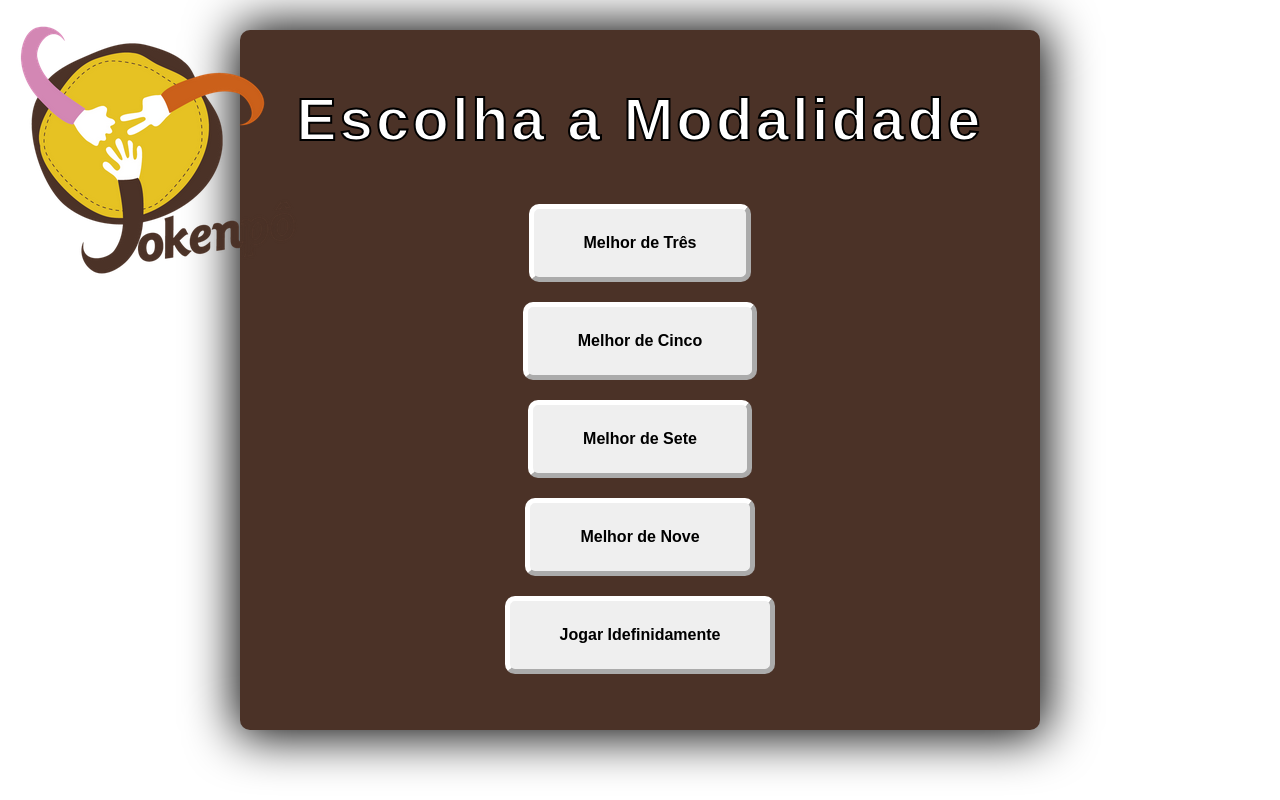
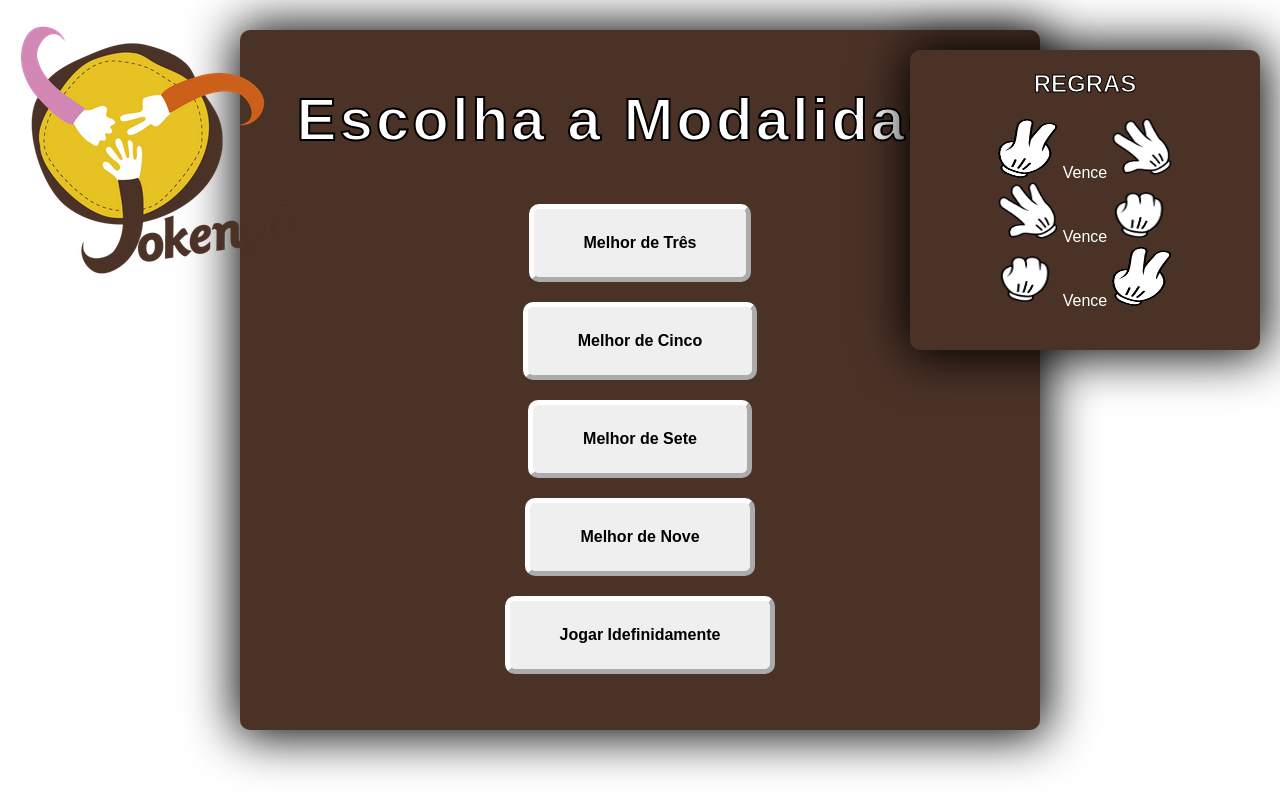
Before and after one commit to lucasdlb17/Jokenpo, a plain HTML site: page index.html in a window 1280 px wide. Drawn offline with Linux system fonts and the light colour scheme.

Commit message:
Add files via upload

```diff
--- a/estilo.css
+++ b/estilo.css
@@ -15,7 +15,26 @@ body {
 	box-shadow: 1px 1px 50px 5px black;
 	padding: 50px;
 	box-sizing: border-box;
-
+}
+.regras {
+	position: absolute;
+	right: 0;
+	margin: 20px;
+	width: 350px;
+	height: 300px;
+	background-color: #4b3227;
+	box-shadow: 1px 1px 50px 5px black;
+	box-sizing: border-box;
+	border-radius: 10px;
+	text-align: center;
+}
+h2 {
+	-webkit-text-stroke-width: 1px;
+	-webkit-text-stroke-color: #000;
+}
+.regra {
+	width: 60px;
+	height: 60px;
 }
 .game {
 	text-align: center;
--- a/index.html
+++ b/index.html
@@ -8,6 +8,18 @@
 	<body>
 		<div class="banner">
 			<img src="banner-jogo.png">
+		</div>
+		<div class="regras">
+			<h2>REGRAS</h2>
+			<img src="tesoura_jogador.png" class="regra">
+			Vence
+			<img src="papel_jogador.png" class="regra"><br>
+			<img src="papel_jogador.png" class="regra">
+			Vence
+			<img src="pedra_jogador.png" class="regra"><br>
+			<img src="pedra_jogador.png" class="regra">
+			Vence
+			<img src="tesoura_jogador.png" class="regra">
 		</div>
 		<div class="console">
 			<div class="game">
```
Also changed, not shown: page-1.html (+12 -0 lines), page-2.html (+12 -0 lines), page-3.html (+12 -0 lines), page-4.html (+12 -0 lines), page-5.html (+12 -0 lines).
